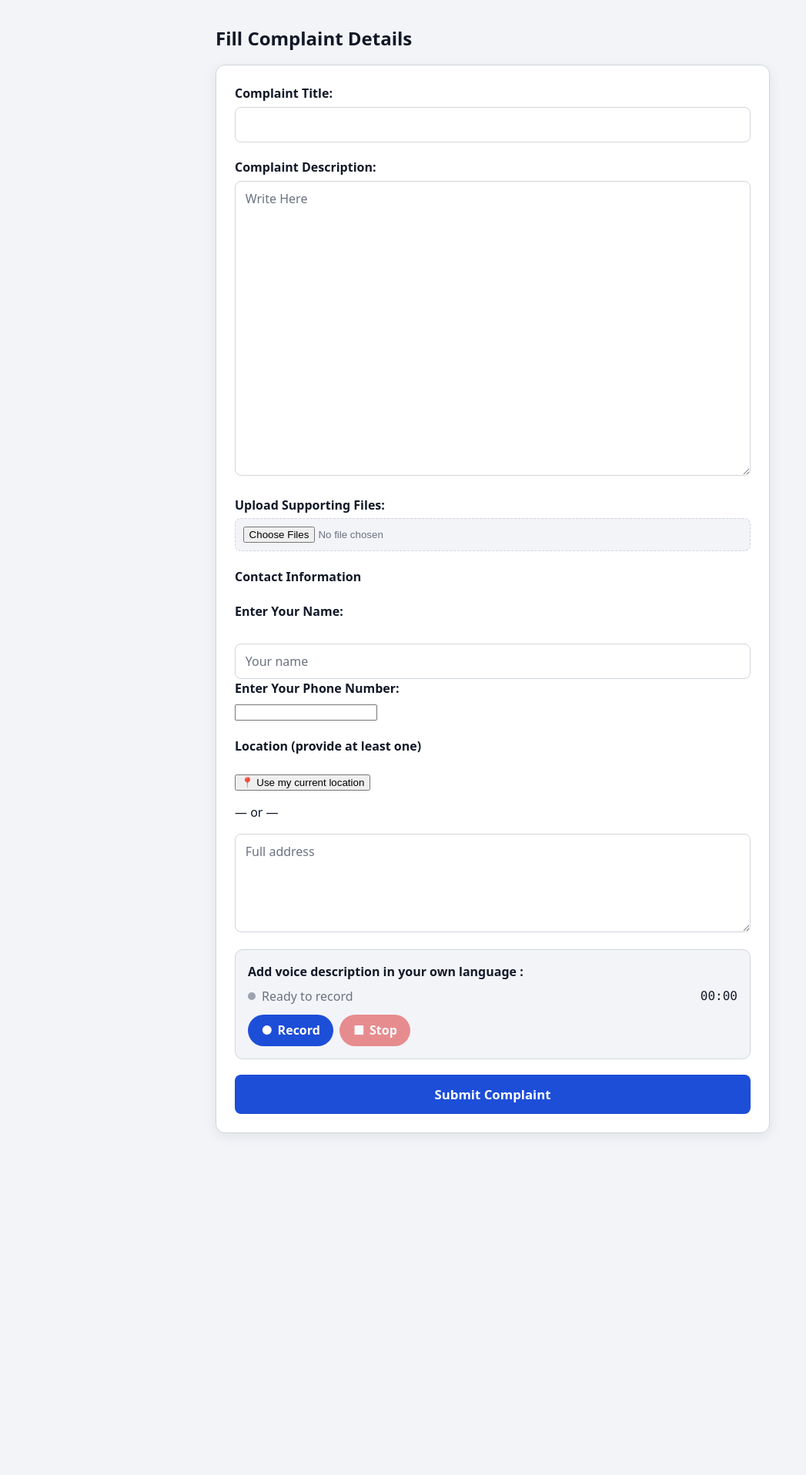
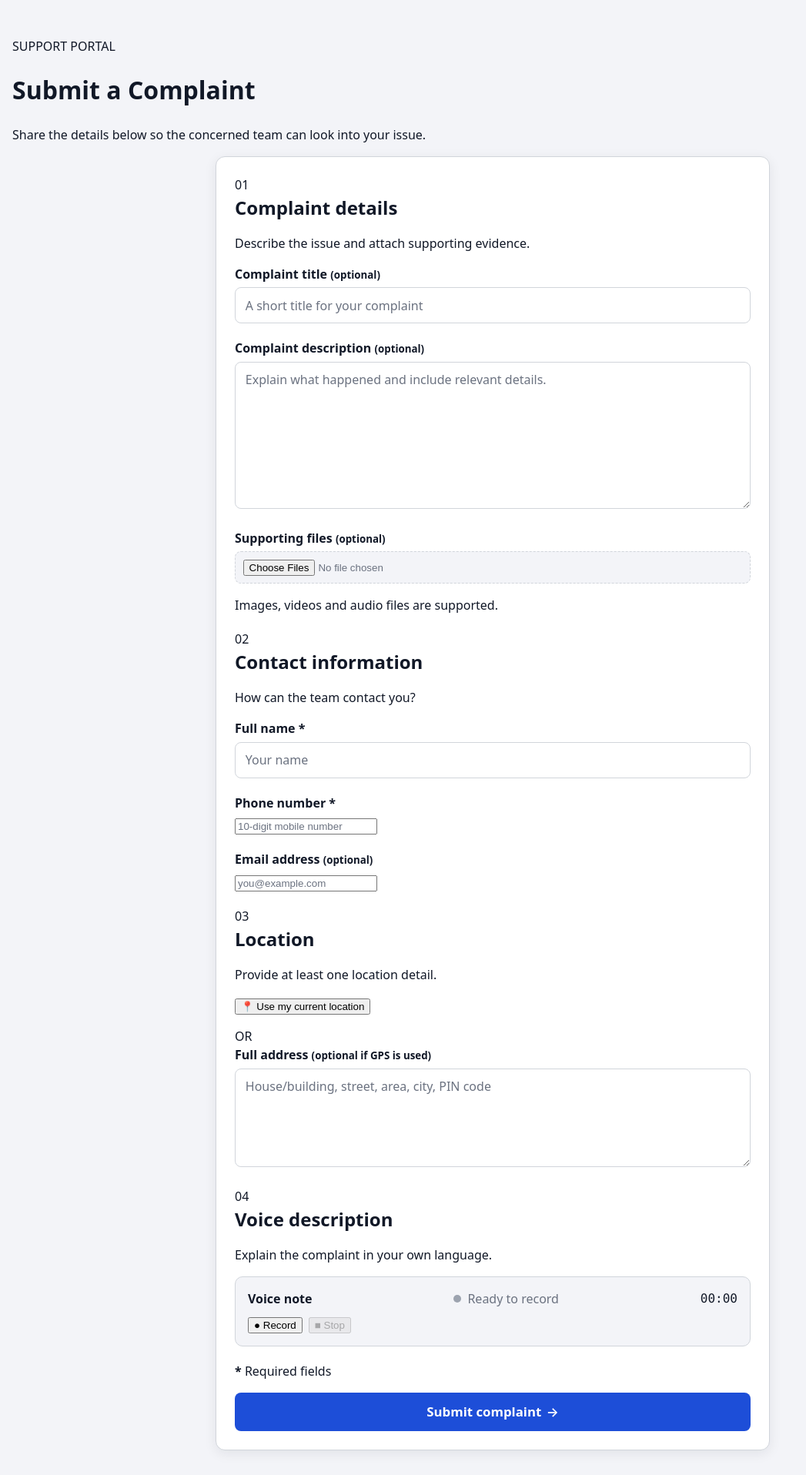
Before and after one commit to Anirudh-Bansal-Gith/TechSuperKings, a FastAPI app: page /complaints in a window 1280 px wide. Shown: the whole page at 77% size, without its empty margins (0-1047 px from the left). Before the commit the page ends 1473 px from the top, so only its background shows below. Run offline with FastAPI, Linux system fonts and the light colour scheme; parts of the project's set-up code (start-up, migrations or seed data) failed here and were passed over.

Commit message:
email as well

```diff
--- a/resources/script/complaint_form.js
+++ b/resources/script/complaint_form.js
@@ -1,4 +1,3 @@
-
 const CONFIG = {
     api_url: "http://localhost:8000/complaints",
     max_file_MB: 25,
@@ -35,6 +34,7 @@ form.addEventListener("submit", async (e) => {
     // Contact information
     const name = form.elements.namedItem("name").value.trim();
     const phone = form.elements.namedItem("phone").value.trim();
+    const email = form.elements.namedItem("email").value.trim();
 
     // Location information
     const latitude = form.elements.namedItem("latitude").value;
@@ -74,6 +74,7 @@ form.addEventListener("submit", async (e) => {
             voice,
             name,
             phone,
+            email,
             latitude,
             longitude,
             address
@@ -114,6 +115,7 @@ function packData(
     voice = null,
     name,
     phone,
+    email,
     latitude,
     longitude,
     address
@@ -124,6 +126,7 @@ function packData(
     const userDetails = {
         name: name,
         phone: phone || null,
+        email: email || null,
         address: address || (
             latitude && longitude
                 ? `${latitude}, ${longitude}`
@@ -221,6 +224,15 @@ async function submit_complaint(formData) {
             );
         }
 
+        // Handle irrelevant complaints.
+        if (body.saved === false) {
+            showResult(body);
+
+            // Do not reset the form.
+            return body;
+        }
+
+        // Handle successfully saved complaints.
         showResult(body);
 
         showMessage(
@@ -252,22 +264,33 @@ async function submit_complaint(formData) {
 }
 
 
-function showResult({
-    query_description,
-    department,
-    importance_score
-}) {
+// Display the backend response.
+function showResult(body) {
     responseBox.replaceChildren();
 
     const heading = document.createElement("h3");
+
+    // Irrelevant complaint
+    if (body.saved === false) {
+        heading.textContent = "Complaint not submitted";
+        responseBox.append(heading);
+
+        const message = document.createElement("p");
+        message.textContent = body.message || "Your complaint could not be submitted.";
+
+        responseBox.append(message);
+        return;
+    }
+
+    // Relevant complaint
     heading.textContent = "Complaint submitted";
-
     responseBox.append(heading);
 
     const rows = [
-        ["Summary", query_description],
-        ["Department", department],
-        ["Priority score", importance_score],
+        ["Complaint ID", body.complaint_id],
+        ["Summary", body.query_description],
+        ["Department", body.department],
+        ["Priority score", body.importance_score],
     ];
 
     for (const [label, value] of rows) {
--- a/resources/templates/complaint_form.html
+++ b/resources/templates/complaint_form.html
@@ -3,109 +3,93 @@
 <head>
   <meta charset="UTF-8">
   <meta name="viewport" content="width=device-width, initial-scale=1.0">
-    <title>Document</title>
-
+  <title>Submit a Complaint</title>
   <link rel="stylesheet" href="../css/complaint_form.css">
 </head>
 <body>
+  <main class="page-container">
+    <header class="page-header">
+      <p class="eyebrow">SUPPORT PORTAL</p>
+      <h1>Submit a Complaint</h1>
+      <p>Share the details below so the concerned team can look into your issue.</p>
+    </header>
 
-    <h2>Fill Complaint Details</h2>
+    <form id="complaintForm" class="complaint-form">
+      <section class="form-section">
+        <div class="section-heading"><span>01</span><div><h2>Complaint details</h2><p>Describe the issue and attach supporting evidence.</p></div></div>
+        <div class="form-group">
+          <label for="complaintTitle">Complaint title <small>(optional)</small></label>
+          <input type="text" id="complaintTitle" name="complaintTitle" placeholder="A short title for your complaint">
+        </div>
+        <div class="form-group">
+          <label for="complaintDescription">Complaint description <small>(optional)</small></label>
+          <textarea id="complaintDescription" name="complaintDescription" rows="7" placeholder="Explain what happened and include relevant details."></textarea>
+        </div>
+        <div class="form-group">
+          <label for="file">Supporting files <small>(optional)</small></label>
+          <input type="file" id="file" name="file" multiple accept="image/*,video/*,audio/*">
+          <p class="help-text">Images, videos and audio files are supported.</p>
+        </div>
+      </section>
 
-    <form id="complaintForm">
+      <section class="form-section">
+        <div class="section-heading"><span>02</span><div><h2>Contact information</h2><p>How can the team contact you?</p></div></div>
+        <div class="form-grid">
+          <div class="form-group">
+            <label for="name">Full name <b>*</b></label>
+            <input type="text" id="name" name="name" placeholder="Your name" autocomplete="name" required>
+          </div>
+          <div class="form-group">
+            <label for="phone">Phone number <b>*</b></label>
+            <input type="tel" id="phone" name="phone" placeholder="10-digit mobile number" maxlength="10" pattern="[6-9][0-9]{9}" autocomplete="tel" required>
+          </div>
+          <div class="form-group full-width">
+            <label for="email">Email address <small>(optional)</small></label>
+            <input type="email" id="email" name="email" placeholder="you@example.com" autocomplete="email">
+          </div>
+        </div>
+      </section>
 
-        <div class="form-group">
-            <label for="complaintTitle">Complaint Title:</label>
-            <input type="text" id="complaintTitle" name="complaintTitle">
-        </div>
-
-        <br>
-
-        <div class="form-group">
-            <label for="complaintDescription">Complaint Description:</label>
-            <textarea id="complaintDescription" name="complaintDescription" rows="15" cols="80" placeholder="Write Here"></textarea>
-        </div>
-
-        <br>
-
-        <div class="form-group">
-            <label for="file">Upload Supporting Files:</label>
-            <input type="file" id="file" name="file" multiple accept="image/*,video/*,audio/*">
-        </div>
-
-        <br>
-
-        <div class="form-group">
-            <h4>Contact Information</h4>
-
-            <label for="name">Enter Your Name:</label><br>
-            <input type="text" id="name" name="name" placeholder="Your name" required><br>
-            <label for="phone">Enter Your Phone Number:</label>
-            <input type="tel" id="phone" name="phone" maxlength="10" pattern="[6-9][0-9]{9}" required>
-        </div>
-
-        <div>
-
-            <h4>Location (provide at least one)</h4>
-
-            <button type="button" id="getLocation">📍 Use my current location</button>
-            <p id="status"></p>
-
-            <!-- hidden: filled only by GPS -->
+      <section class="form-section">
+        <div class="section-heading"><span>03</span><div><h2>Location</h2><p>Provide at least one location detail.</p></div></div>
+        <button type="button" id="getLocation" class="button secondary">📍 Use my current location</button>
+        <p id="status" class="status" role="status" aria-live="polite"></p>
         <input type="hidden" id="latitude" name="latitude">
         <input type="hidden" id="longitude" name="longitude">
+        <div class="or-divider"><span>OR</span></div>
+        <div class="form-group">
+          <label for="address">Full address <small>(optional if GPS is used)</small></label>
+          <textarea id="address" name="address" rows="3" placeholder="House/building, street, area, city, PIN code"></textarea>
+          <p id="error" class="field-error" role="alert"></p>
+        </div>
+      </section>
 
-            <p>— or —</p>
-
-            <textarea id="address" name="address"
-                placeholder="Full address"></textarea>
-
-            <p id="error" style="color:red;"></p>
-
-        </div>
-
+      <section class="form-section">
+        <div class="section-heading"><span>04</span><div><h2>Voice description</h2><p>Explain the complaint in your own language.</p></div></div>
         <div class="recorder-container">
           <div class="recorder-header">
-
-                <span>Add voice description in your own language :</span>
-
-                <div class="status-indicator">
-                    <span id="pulseDot" class="pulse-dot" aria-hidden="true"></span>
-                    <span id="statusText" role="status" aria-live="polite">Ready to record</span>
+            <strong>Voice note</strong>
+            <div class="status-indicator"><span id="pulseDot" class="pulse-dot" aria-hidden="true"></span><span id="statusText" role="status" aria-live="polite">Ready to record</span></div>
+            <time id="timer" class="timer" aria-label="Recording length" datetime="PT0S">00:00</time>
           </div>
-
-                <time id="timer" class="timer" aria-label="Recording length" datetime="PT0S">00:00</time>
-
+          <div class="recorder-controls">
+            <button type="button" id="startBtn" class="button primary"><span aria-hidden="true">●</span> Record</button>
+            <button type="button" id="pauseBtn" class="button secondary" disabled hidden>Pause</button>
+            <button type="button" id="stopBtn" class="button danger" disabled><span aria-hidden="true">■</span> Stop</button>
+            <button type="button" id="deleteBtn" class="button secondary" hidden>Retake</button>
           </div>
-
-
-
-            <div class="recorder-controls">
-
-                <button type="button" id="startBtn" class="btn btn-primary">
-                    <span aria-hidden="true">●</span> Record
-                </button>
-
-                <button type="button" id="pauseBtn" class="btn btn-secondary" disabled hidden>Pause</button>
-
-                <button type="button" id="stopBtn" class="btn btn-danger" disabled>
-                    <span aria-hidden="true">■</span> Stop
-                </button>
-
-                <button type="button" id="deleteBtn" class="btn btn-secondary" hidden>Retake</button>
-
-            </div>
-
-            <p id="errorText" class="recorder-error" role="alert" hidden></p>
-
+          <p id="errorText" class="field-error" role="alert" hidden></p>
           <audio id="audioPlayback" controls hidden aria-label="Voice note playback"></audio>
         </div>
+      </section>
 
-        <br>
-
-        <button type="submit">Submit Complaint</button>
+      <div class="form-footer">
+        <p><b>*</b> Required fields</p>
+        <button type="submit" class="button submit-button">Submit complaint <span aria-hidden="true">→</span></button>
+      </div>
     </form>
-
-    <div id="response"></div>
+    <div id="response" class="response-box" aria-live="polite"></div>
+  </main>
 
   <script src="../script/complaint_form.js"></script>
   <script src="../script/voice_recorder.js"></script>
--- a/schema.py
+++ b/schema.py
@@ -1,6 +1,5 @@
 from enum import Enum
-from pydantic import BaseModel, Field
-
+from pydantic import BaseModel, Field, EmailStr
 
 class Department(str, Enum):
     AGRICULTURE = "Agriculture and Farmers Welfare"
@@ -40,7 +39,10 @@ class Schema(BaseModel):
     department: Department
     importance_score: int = Field(ge=-100, le=100)
 
+
+
 class UserInfo(BaseModel):
     name: str
     phone: str
     address: str
+    email: EmailStr | None = None
```
Also changed, not shown: 1 other file. Lines whose indentation alone changed are shown as unchanged.
